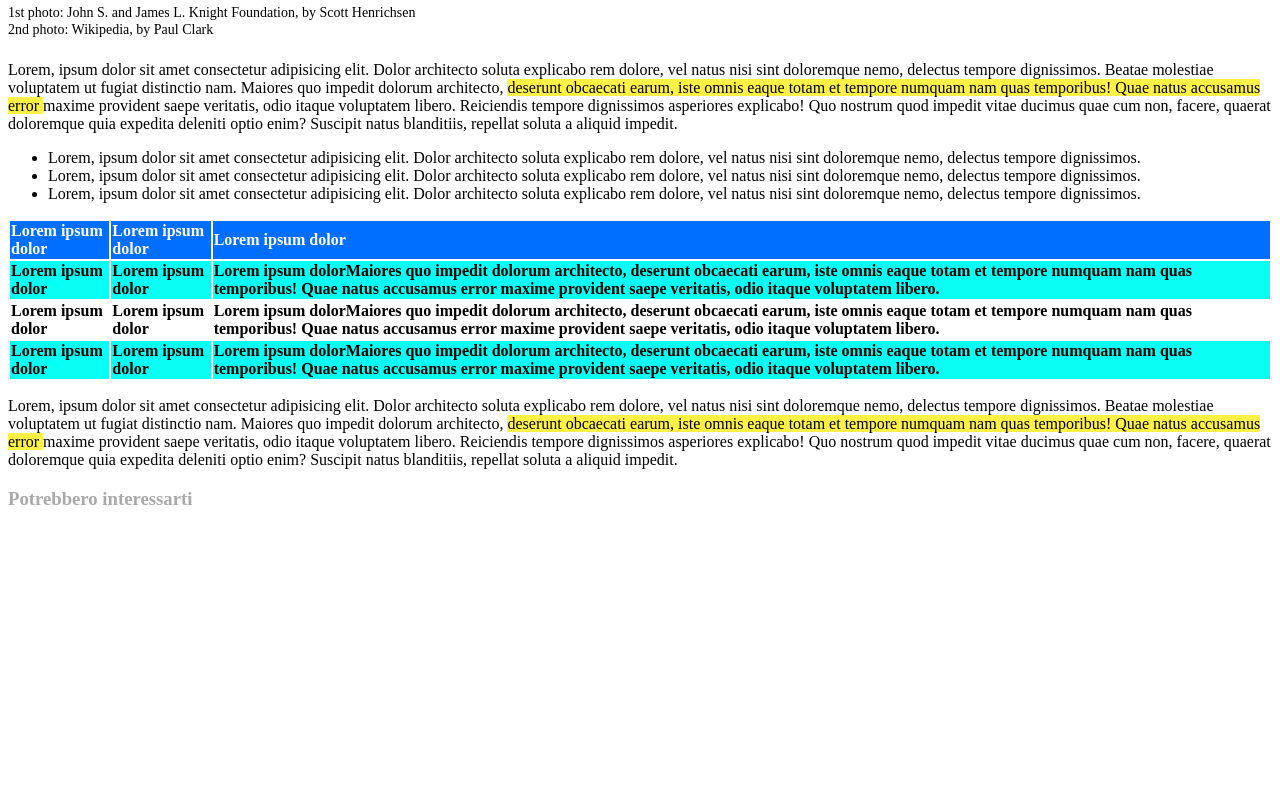
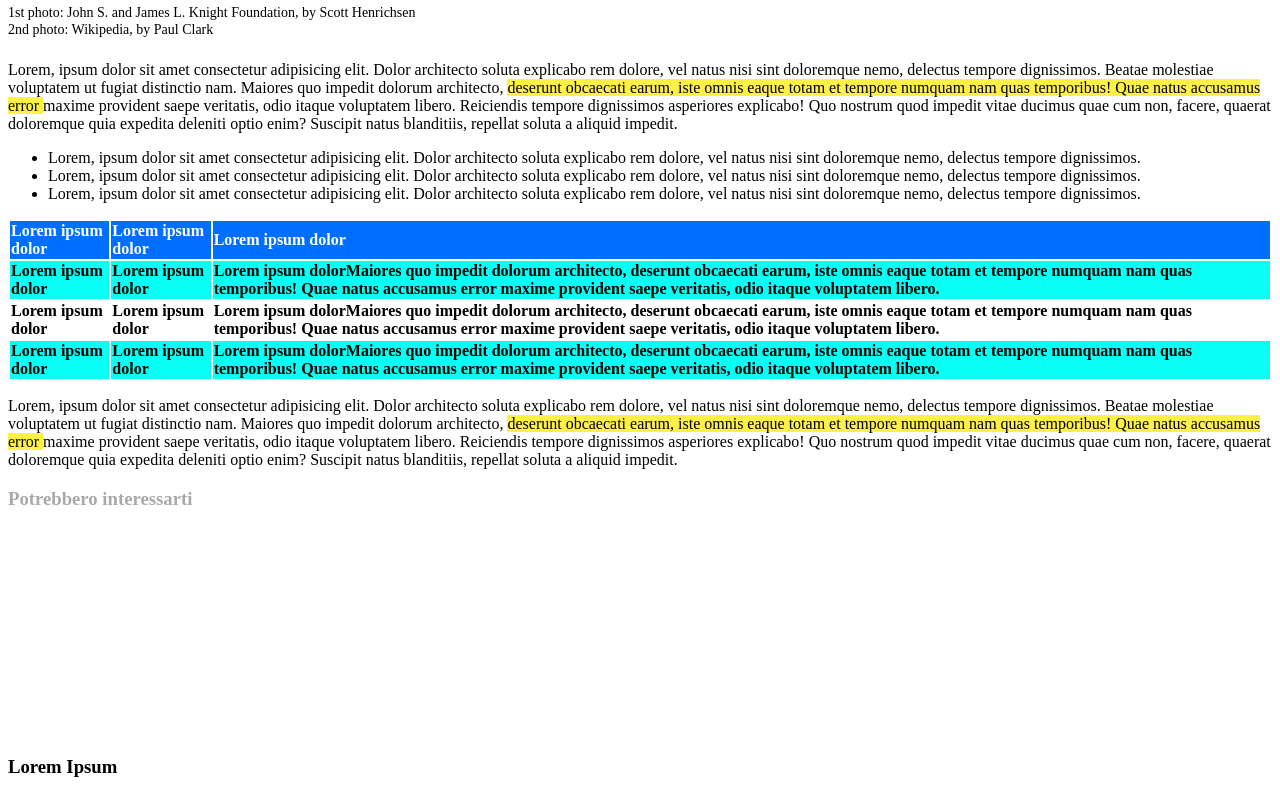
Before and after one commit to Scova89/html-css-booleaner, a plain HTML site: page index.html in a window 1280 px wide. Shown: the part 274-1071 px from the top of the page. Before the commit the page ends 1019 px from the top, so only its background shows below. Drawn offline with Linux system fonts and the light colour scheme.

Commit message:
fine esercizio

```diff
--- a/index.html
+++ b/index.html
@@ -109,9 +109,15 @@
 
     <footer>
         <h3 class="titolo-footer">Potrebbero interessarti</h3>
+
         <div id="img-monitor" class="monitor">
             <h3>Lorem Ipsum</h3>
         </div>
+
+        <div id="img-graph" class="graph">
+            <h3>Lorem Ipsum</h3>
+        </div>
+
     </footer>
 
 </body>
```
